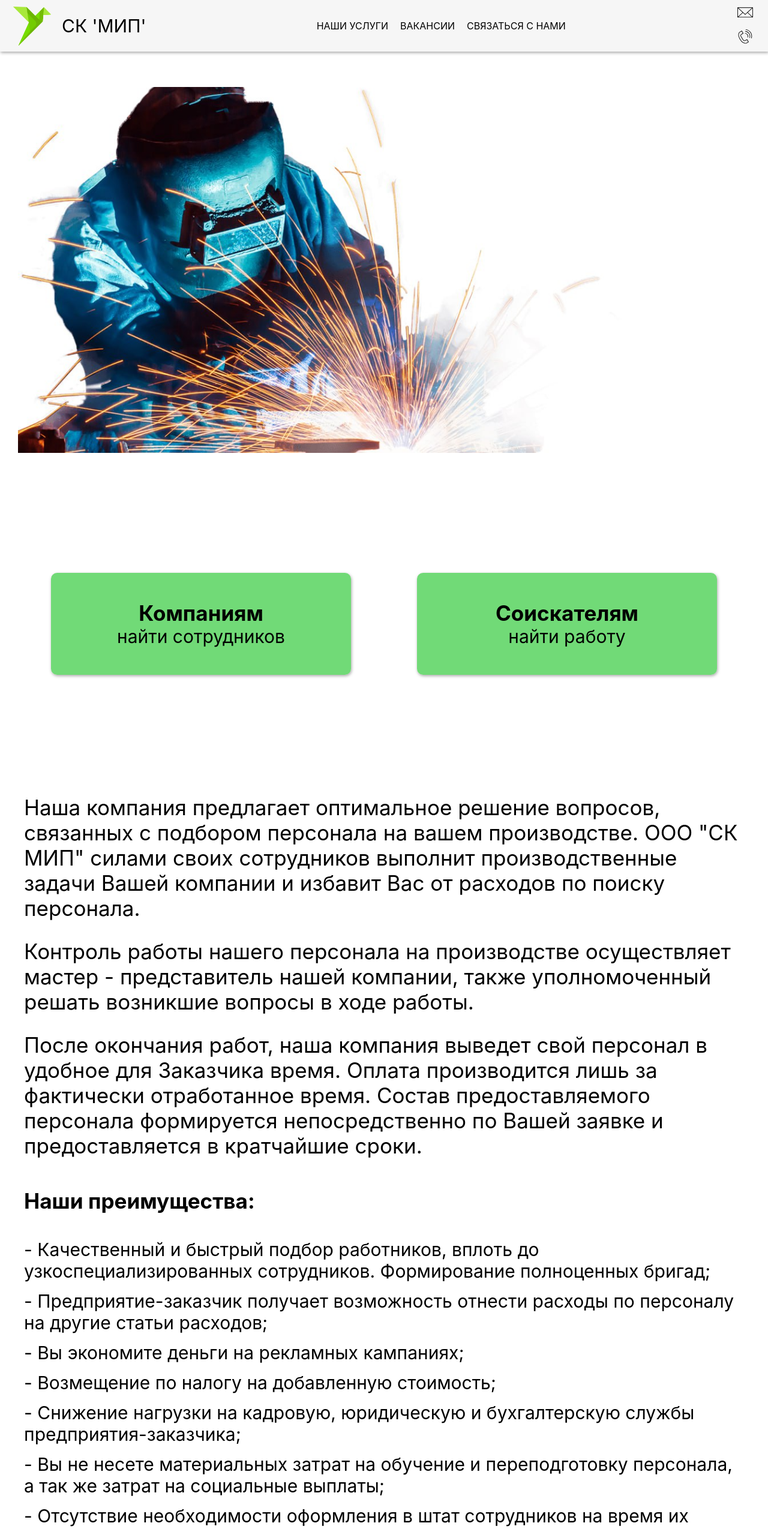
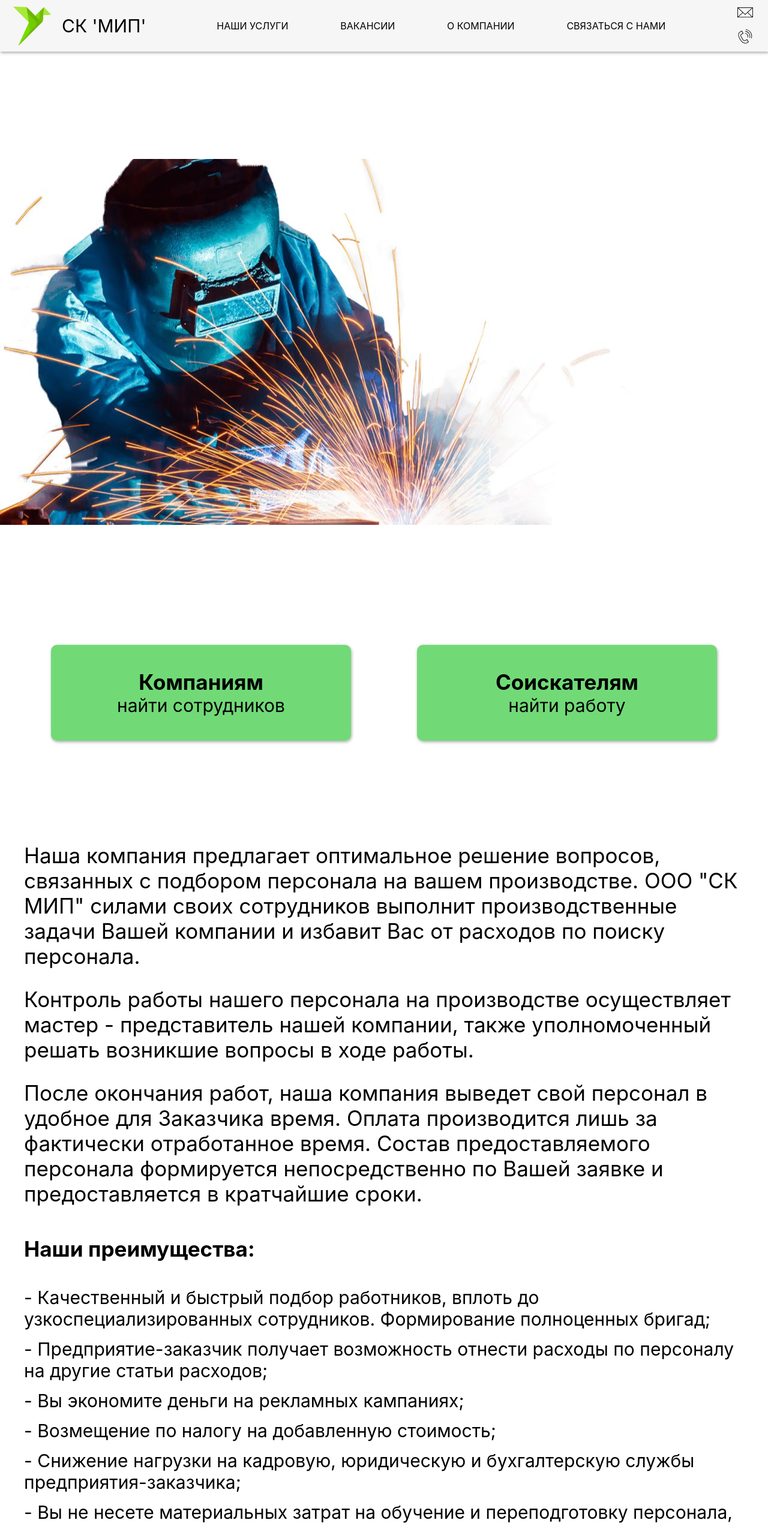
Before and after one commit to AndAndrew/ru.sk-mip, a React (Create React App) app: page /Vacancy in a window 1280 px wide. Shown: the top 2549 px of the page at 60% size. Built offline with nearby package versions, Linux system fonts and the light colour scheme.

Commit message:
fix: fixed styles

```diff
--- a/src/App.module.scss
+++ b/src/App.module.scss
@@ -9,7 +9,7 @@
   align-items: flex-start;
   color: black;
   font-size: 30px;
-  padding: 40px;
+  padding: 80px 40px 40px 40px;
   .block {
     font-size: 35px;
     padding: 15px 0;
--- a/src/App.tsx
+++ b/src/App.tsx
@@ -57,7 +57,7 @@ const Main = (props: PropsType) => {
     return <>
         <Company/>
         <ChoiceBlock changeLocation={props.changeLocation}/>
-        <div className={styles.about}>
+        <div id='About' className={styles.about}>
             <div className={styles.block}>
                 Наша компания предлагает оптимальное решение вопросов, связанных с подбором персонала на вашем
                 производстве. ООО "СК МИП" силами своих сотрудников выполнит производственные задачи Вашей компании и
--- a/src/Features/ChoiceBlock/ChoiceBlock.module.scss
+++ b/src/Features/ChoiceBlock/ChoiceBlock.module.scss
@@ -1,5 +1,5 @@
 .choiceBlock {
-  min-height: 40vh;
+  min-height: 30vh;
   display: flex;
   flex-direction: row;
   justify-content: space-around;
@@ -7,7 +7,7 @@
   flex-wrap: wrap;
   .button {
     width: 500px;
-    height: 150px;
+    height: 140px;
     font-size: 30px;
     padding: 10px 0;
     margin: 5px;
--- a/src/Features/Company/Company.module.scss
+++ b/src/Features/Company/Company.module.scss
@@ -1,6 +1,6 @@
 .company {
   height: 80vh;
-  padding: 130px 30px 0 30px;
+  padding: 250px 0 0 0;
   color: black;
   display: flex;
   justify-content: center;
--- a/src/Header/Nav/Nav.module.scss
+++ b/src/Header/Nav/Nav.module.scss
@@ -1,7 +1,9 @@
 .nav {
-  min-width: 100px;
+  //min-width: 100px;
+  width: 60%;
   display: flex;
   justify-content: space-between;
+  align-items: end;
   flex-wrap: wrap;
   .item {
     padding: 0px 5px;
--- a/src/Header/Nav/Nav.tsx
+++ b/src/Header/Nav/Nav.tsx
@@ -61,6 +61,12 @@ export const Nav = (props: PropsType) => {
                          onClick={vacancyHandler}>
                         Вакансии
                     </div>
+                    <Link className={styles.item}
+                          to='About'
+                          spy={true}
+                          smooth={true}
+                          duration={350}
+                    >О компании</Link>
                     <Link
                         className={styles.item}
                         to="Contacts"
```
